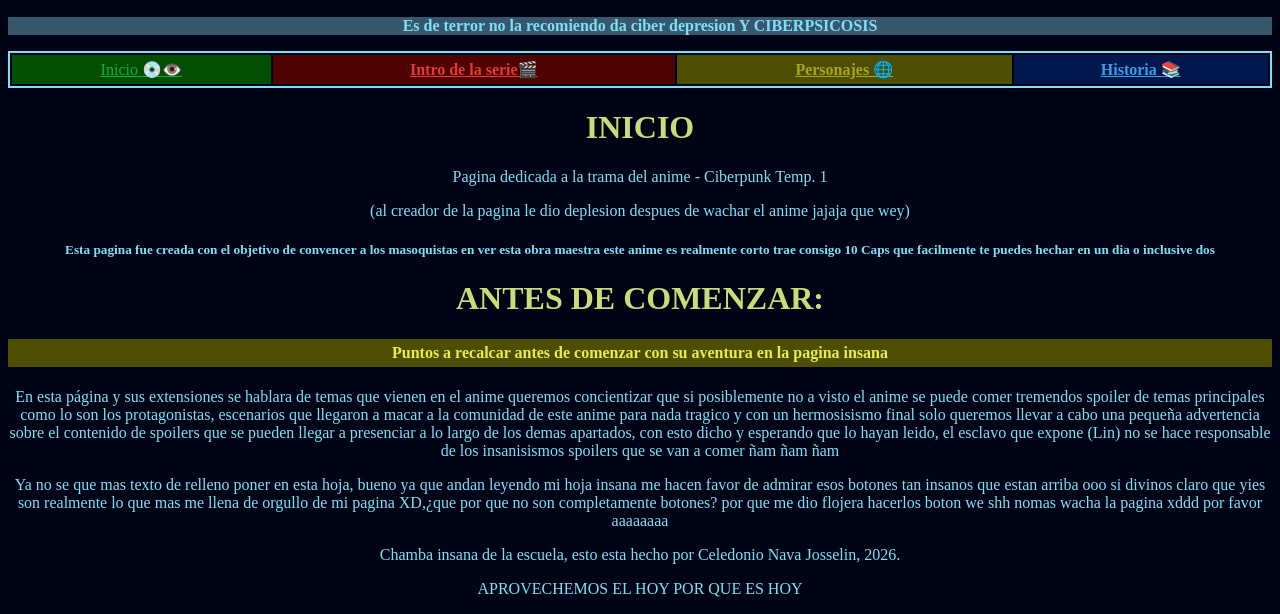
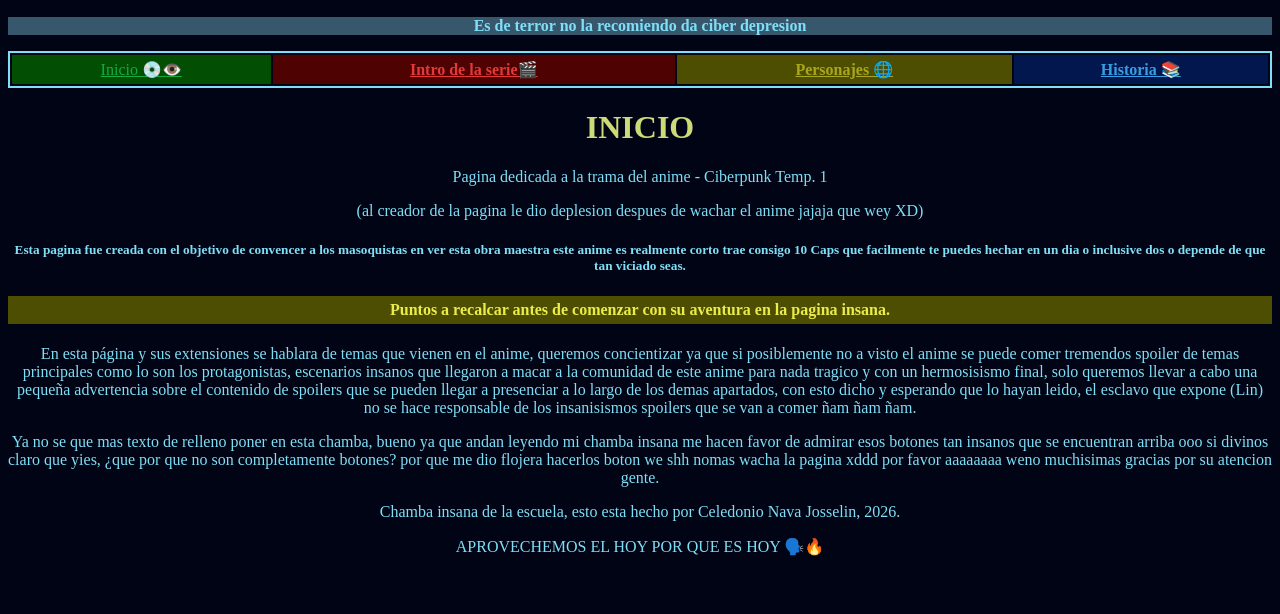
Before and after one commit to 148josselinceledonio-cloud/Cyberpunk-Anime, a plain HTML site: page index.html in a window 1280 px wide. Shown: the part 418-1032 px from the top of the page. After the commit the page ends 982 px from the top, so only its background shows below. Drawn offline with Linux system fonts and the light colour scheme; a web font is replaced by a local one.

Commit message:
modificaciones finales creo

```diff
--- a/index.html
+++ b/index.html
@@ -27,7 +27,7 @@
         </table>
         <div style="text-align: center;">
                 <tr class="nav"><img src="https://i.pinimg.com/736x/b9/35/bc/b935bc1cc6b6aa32c44b70566e3e8634.jpg"></tr>
-               <p class="advertencia">Es de terror no la recomiendo da ciber depresion Y CIBERPSICOSIS</p>
+               <p class="advertencia">Es de terror no la recomiendo da ciber depresion</p>
         </div>
     <nav>
         <table class="tabla">
@@ -44,21 +44,20 @@
 
         <h1>INICIO</h1>
         <p class="elegante">Pagina dedicada a la trama del anime - Ciberpunk Temp. 1</p>
-        <smalls>(al creador de la pagina le dio deplesion despues de wachar el anime jajaja que wey)</small>
+        <smalls>(al creador de la pagina le dio deplesion despues de wachar el anime jajaja que wey XD)</small>
         <h5>Esta pagina fue creada con el objetivo de convencer a los masoquistas en ver esta obra maestra este
-            anime es realmente corto trae consigo 10 Caps que facilmente te puedes hechar en un dia o inclusive dos</h5>
-            <h1> ANTES DE COMENZAR:</h1>
-            <h4 class="amarillo">Puntos a recalcar antes de comenzar con su aventura en la pagina insana</h4>
+            anime es realmente corto trae consigo 10 Caps que facilmente te puedes hechar en un dia o inclusive dos o depende de que tan viciado seas.</h5>
+            <h4 class="amarillo">Puntos a recalcar antes de comenzar con su aventura en la pagina insana.</h4>
 
-            <p></p> En esta página y sus extensiones se hablara de temas que vienen en el anime queremos concientizar que si posiblemente no a visto el anime se puede comer tremendos spoiler de temas principales como lo son los protagonistas, escenarios que llegaron a macar a la comunidad de este anime para nada tragico y con un hermosisismo final
+            <p></p> En esta página y sus extensiones se hablara de temas que vienen en el anime, queremos concientizar ya que si posiblemente no a visto el anime se puede comer tremendos spoiler de temas principales como lo son los protagonistas, escenarios insanos que llegaron a macar a la comunidad de
+                 este anime para nada tragico y con un hermosisismo final,
                 solo queremos llevar a cabo una pequeña advertencia sobre el contenido de spoilers que se pueden llegar a presenciar a lo largo de
                 los demas apartados, con esto dicho y esperando que lo hayan leido, el esclavo que expone (Lin) no se hace responsable de los insanisismos spoilers
-                que se van a comer ñam ñam ñam
+                que se van a comer ñam ñam ñam.
             </p>
-            <p>Ya no se que mas texto de relleno poner en esta hoja, bueno ya que andan leyendo mi hoja insana me hacen favor de admirar
-                esos botones tan insanos que estan arriba ooo si divinos claro que yies son realmente lo que mas me llena de orgullo de mi pagina XD,¿que por que no son completamente botones?
-                 por que me dio flojera
-                hacerlos boton we shh nomas wacha la pagina xddd por favor aaaaaaaa
+            <p>Ya no se que mas texto de relleno poner en esta chamba, bueno ya que andan leyendo mi chamba insana me hacen favor de admirar
+                esos botones tan insanos que se encuentran arriba ooo si divinos claro que yies, ¿que por que no son completamente botones? por que me dio flojera
+                hacerlos boton we shh nomas wacha la pagina xddd por favor aaaaaaaa weno muchisimas gracias por su atencion gente.
             </p>
     </main>
 
@@ -66,7 +65,7 @@
         <p class="ciber">
             Chamba insana de la escuela, esto esta hecho por Celedonio Nava Josselin, 2026.
         </p>
-        <P>APROVECHEMOS EL HOY POR QUE ES HOY</P>
+        <P></P>APROVECHEMOS EL HOY POR QUE ES HOY 🗣️🔥
     </footer>
 
 </body>
```
